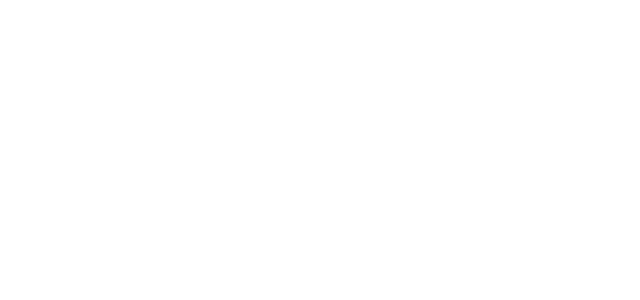
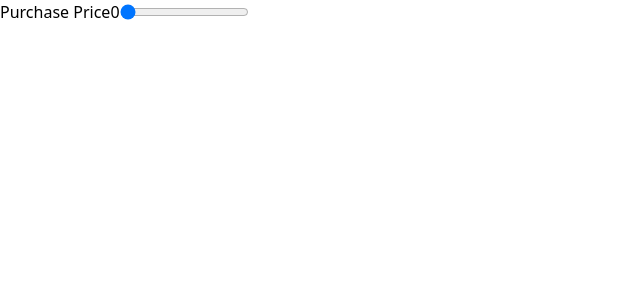
Before and after one commit to talalOthman/Mortgage-Calculator, a Vue app: page / in a window 1280 px wide. Shown: the top 300 px of the page, without its empty margins (0-640 px from the left). Built offline with nearby package versions, Linux system fonts and the light colour scheme.

Commit message:
-Minor fix for tailwindcss bug

```diff
--- a/src/App.vue
+++ b/src/App.vue
@@ -1,7 +1,18 @@
 <script setup>
 import { ref } from 'vue'
+
+const purchasePrice = ref(0)
+const downPayment = ref(0)
+const repaymentTime = ref(0)
+const interestRate = ref(0)
+const loanAmount = ref(0)
+const monthlyPayment = ref(0)
+
 </script>
 
 <template>
-
+  <div class="flex">
+    <label for="purchasePrice">Purchase Price</label> {{ purchasePrice }}
+    <input  type="range" name="purchasePrice" min="0" max="1000000" step="50000" v-model="purchasePrice">
+  </div>
 </template>
--- a/src/main.js
+++ b/src/main.js
@@ -1,4 +1,5 @@
 import { createApp } from 'vue'
 import App from './App.vue'
+import './index.css'
 
 createApp(App).mount('#app')
--- a/tailwind.config.js
+++ b/tailwind.config.js
@@ -2,7 +2,7 @@
 module.exports = {
   content: [
     "./index.html",
-    "./src/**/*.{js,ts,jsx,tsx}",
+    "./src/**/*.{js,ts,jsx,tsx,vue}",
   ],
   theme: {
     extend: {},
```
